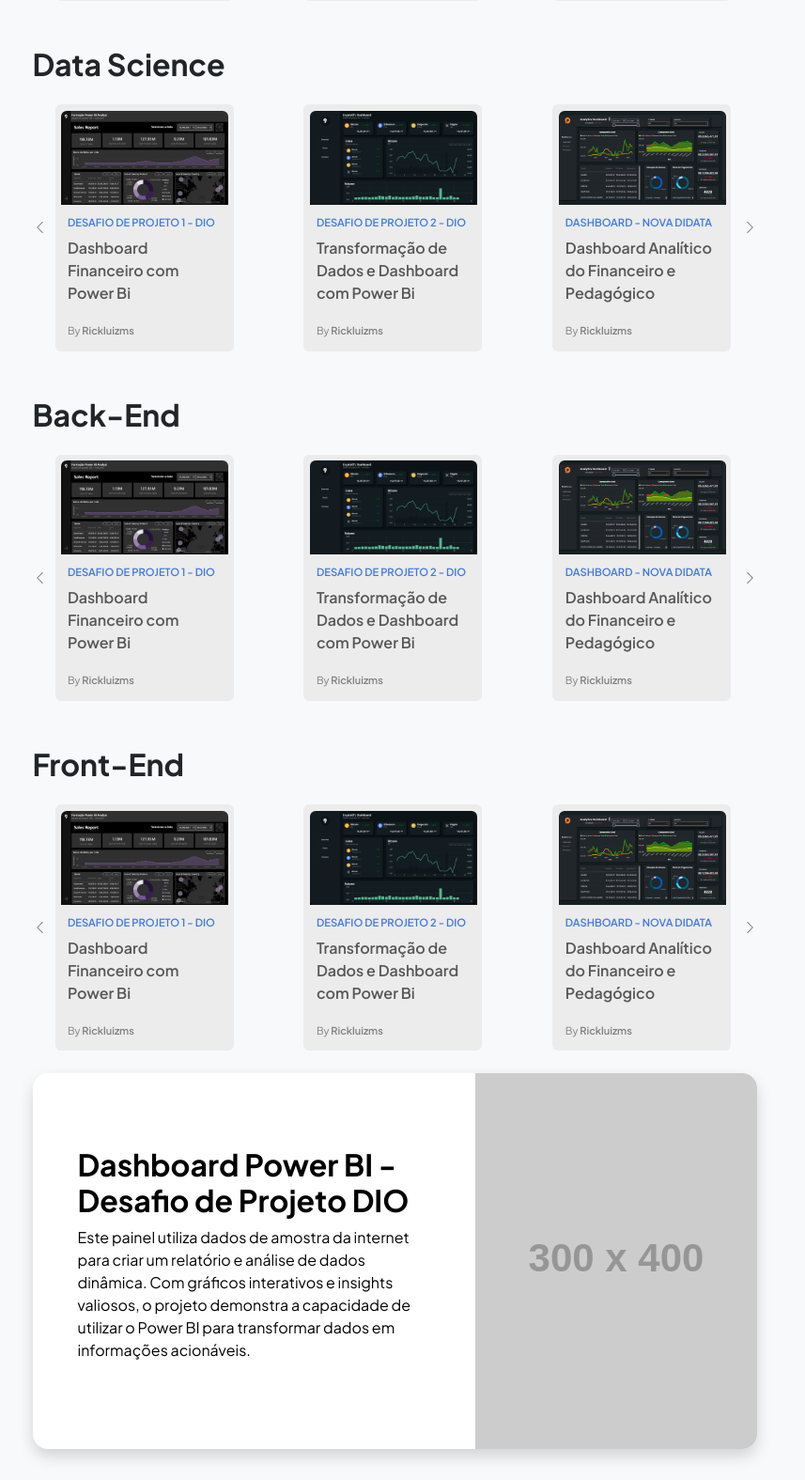
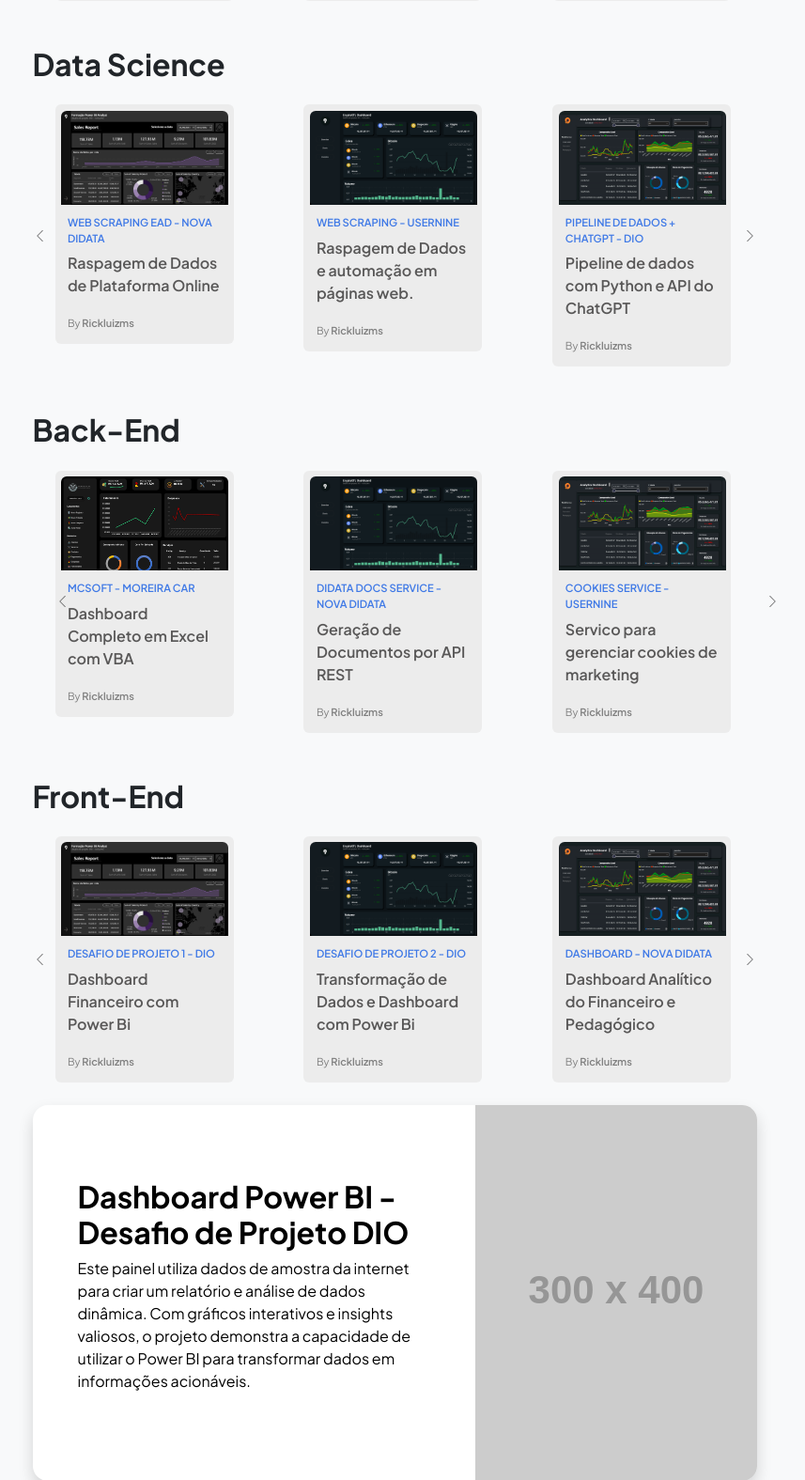
Before and after one commit to rickluizms/portfolio_me, a Flask app: page /projects in a window 1280 px wide. Shown: the part 549-2124 px from the top of the page at 94% size, without its empty margins (220-1077 px from the left). Run offline with Flask 3, Linux system fonts and the light colour scheme; grey boxes labelled with a size stand in for pictures from a placeholder-image service; some libraries are stand-ins or nearby versions.

Commit message:
Increase Data Science Projects

```diff
--- a/app.py
+++ b/app.py
@@ -68,11 +68,11 @@
 
 @app.route('/projects/backend1', methods=['GET'])
 def project_backend1():
-    return render_template('projects/back-endfrontend/backend1.html')
+    return render_template('projects/back-end/backend1.html')
 
 @app.route('/projects/backend2', methods=['GET'])
 def project_backend2():
-    return render_template('projects/back-endfrontend/backend2.html')
+    return render_template('projects/back-end/backend2.html')
 
 @app.route('/projects/backend3', methods=['GET'])
 def project_backend3():
@@ -98,5 +98,3 @@
 
 if __name__ == "__main__":
     app.run(debug=True)
-
-# Subir em HEROKU
--- a/templates/projects.html
+++ b/templates/projects.html
@@ -19,7 +19,7 @@
                             <div class="carousel-item active">
                                 <div class="row">
                                     <div class="col-md-4">
-                                        <a href="/projects/dashboard">
+                                        <a href="/projects/dashboard1">
                                             <div class="card-project">
                                                 <img class="card-image" src="../static/assets/dio01.png" alt="">
                                                 <div class="category"> Desafio de Projeto 1 - DIO </div>
@@ -74,11 +74,11 @@
                             <div class="carousel-item active">
                                 <div class="row">
                                     <div class="col-md-4">
-                                        <a href="/projects/dashboard">
+                                        <a href="/projects/dashboard1">
                                             <div class="card-project">
                                                 <img class="card-image" src="../static/assets/dio01.png" alt="">
-                                                <div class="category"> Desafio de Projeto 1 - DIO </div>
-                                                <div class="heading"> Dashboard Financeiro com Power Bi
+                                                <div class="category"> Web Scraping EAD - Nova Didata </div>
+                                                <div class="heading"> Raspagem de Dados de Plataforma Online
                                                     <div class="author"> By <span class="name">Rickluizms</span></div>
                                                 </div>
                                             </div>
@@ -89,8 +89,8 @@
                                         <a href="/projects/dashboard2">
                                             <div class="card-project">
                                                 <img class="card-image" src="../static/assets/dio02.png" alt="">
-                                                <div class="category"> Desafio de Projeto 2 - DIO </div>
-                                                <div class="heading"> Transformação de Dados e Dashboard com Power Bi
+                                                <div class="category"> Web Scraping - UserNine </div>
+                                                <div class="heading"> Raspagem de Dados e automação em páginas web.
                                                     <div class="author"> By <span class="name">Rickluizms</span></div>
                                                 </div>
                                             </div>
@@ -100,8 +100,8 @@
                                         <a href="/projects/dashboard3">
                                             <div class="card-project">
                                                 <img class="card-image" src="../static/assets/didata-dashboard-n3.png" alt="">
-                                                <div class="category"> Dashboard - Nova Didata </div>
-                                                <div class="heading"> Dashboard Analítico do Financeiro e Pedagógico
+                                                <div class="category"> Pipeline de Dados + ChatGPT - DIO </div>
+                                                <div class="heading"> Pipeline de dados com Python e API do ChatGPT
                                                     <div class="author"> By <span class="name">Rickluizms</span></div>
                                                 </div>
                                             </div>
@@ -115,8 +115,17 @@
                                     <div class="col-md-4">
                                         <div class="card-project">
                                             <div class="card-image"></div>
-                                            <div class="category"> Illustration </div>
-                                            <div class="heading"> A heading that must span over two lines
+                                            <div class="category"> Web Scraping Service - UserNine </div>
+                                            <div class="heading"> API Rest com Flask para controlar o serviço de web scraping
+                                                <div class="author"> By <span class="name">Rickluizms</span> 4 days ago</div>
+                                            </div>
+                                        </div>
+                                    </div>
+                                    <div class="col-md-4">
+                                        <div class="card-project">
+                                            <div class="card-image"></div>
+                                            <div class="category"> Machine Learning - UserNine </div>
+                                            <div class="heading"> Aplicativo de análise preditiva
                                                 <div class="author"> By <span class="name">Abi</span> 4 days ago</div>
                                             </div>
                                         </div>
@@ -124,8 +133,31 @@
                                     <div class="col-md-4">
                                         <div class="card-project">
                                             <div class="card-image"></div>
-                                            <div class="category"> Illustration </div>
+                                            <div class="category"> Machine Learning - UserNine </div>
                                             <div class="heading"> A heading that must span over two lines
+                                                <div class="author"> By <span class="name">Abi</span> 4 days ago</div>
+                                            </div>
+                                        </div>
+                                    </div>
+                                </div>
+                            </div>
+
+                            <div class="carousel-item">
+                                <div class="row">
+                                    <div class="col-md-4">
+                                        <div class="card-project">
+                                            <div class="card-image"></div>
+                                            <div class="category"> Analise Preditiva - UserNine </div>
+                                            <div class="heading"> Projeto de Analise Preditiva
+                                                <div class="author"> By <span class="name">Rickluizms</span> 4 days ago</div>
+                                            </div>
+                                        </div>
+                                    </div>
+                                    <div class="col-md-4">
+                                        <div class="card-project">
+                                            <div class="card-image"></div>
+                                            <div class="category"> Análise Descritiva - UserNine </div>
+                                            <div class="heading"> Projeto de Análise Descritiva
                                                 <div class="author"> By <span class="name">Abi</span> 4 days ago</div>
                                             </div>
                                         </div>
@@ -133,7 +165,39 @@
                                     <div class="col-md-4">
                                         <div class="card-project">
                                             <div class="card-image"></div>
-                                            <div class="category"> Illustration </div>
+                                            <div class="category"> Análise de Agrupamento (Clusterização) - UserNine </div>
+                                            <div class="heading"> Projeto de Analise de Agrupamento (Weka Experiments) - *Criar automação
+                                                <div class="author"> By <span class="name">Abi</span> 4 days ago</div>
+                                            </div>
+                                        </div>
+                                    </div>
+                                </div>
+                            </div>
+
+                            <div class="carousel-item">
+                                <div class="row">
+                                    <div class="col-md-4">
+                                        <div class="card-project">
+                                            <div class="card-image"></div>
+                                            <div class="category"> Analise Preditiva - UserNine </div>
+                                            <div class="heading"> API Rest com Flask para controlar o serviço de web scraping
+                                                <div class="author"> By <span class="name">Rickluizms</span> 4 days ago</div>
+                                            </div>
+                                        </div>
+                                    </div>
+                                    <div class="col-md-4">
+                                        <div class="card-project">
+                                            <div class="card-image"></div>
+                                            <div class="category"> Análise Descritiva - UserNine </div>
+                                            <div class="heading"> Aplicativo de análise preditiva
+                                                <div class="author"> By <span class="name">Abi</span> 4 days ago</div>
+                                            </div>
+                                        </div>
+                                    </div>
+                                    <div class="col-md-4">
+                                        <div class="card-project">
+                                            <div class="card-image"></div>
+                                            <div class="category"> Análise de Agrupamento (Clusterização) - UserNine </div>
                                             <div class="heading"> A heading that must span over two lines
                                                 <div class="author"> By <span class="name">Abi</span> 4 days ago</div>
                                             </div>
@@ -162,11 +226,11 @@
                             <div class="carousel-item active">
                                 <div class="row">
                                     <div class="col-md-4">
-                                        <a href="/projects/dashboard">
+                                        <a href="/projects/backend1">
                                             <div class="card-project">
-                                                <img class="card-image" src="../static/assets/dio01.png" alt="">
-                                                <div class="category"> Desafio de Projeto 1 - DIO </div>
-                                                <div class="heading"> Dashboard Financeiro com Power Bi
+                                                <img class="card-image" src="../static/assets/mcsoft.png" alt="">
+                                                <div class="category"> McSoft - Moreira Car </div>
+                                                <div class="heading"> Dashboard Completo em Excel com VBA
                                                     <div class="author"> By <span class="name">Rickluizms</span></div>
                                                 </div>
                                             </div>
@@ -174,22 +238,22 @@
                                     </div>
 
                                     <div class="col-md-4">
-                                        <a href="/projects/dashboard2">
+                                        <a href="/projects/backend2">
                                             <div class="card-project">
                                                 <img class="card-image" src="../static/assets/dio02.png" alt="">
-                                                <div class="category"> Desafio de Projeto 2 - DIO </div>
-                                                <div class="heading"> Transformação de Dados e Dashboard com Power Bi
+                                                <div class="category"> Didata Docs Service - Nova Didata </div>
+                                                <div class="heading"> Geração de Documentos por API REST
                                                     <div class="author"> By <span class="name">Rickluizms</span></div>
                                                 </div>
                                             </div>
                                         </a>
                                     </div>
                                     <div class="col-md-4">
-                                        <a href="/projects/dashboard3">
+                                        <a href="/projects/backend3">
                                             <div class="card-project">
                                                 <img class="card-image" src="../static/assets/didata-dashboard-n3.png" alt="">
-                                                <div class="category"> Dashboard - Nova Didata </div>
-                                                <div class="heading"> Dashboard Analítico do Financeiro e Pedagógico
+                                                <div class="category"> Cookies Service - UserNine </div>
+                                                <div class="heading"> Servico para gerenciar cookies de marketing
                                                     <div class="author"> By <span class="name">Rickluizms</span></div>
                                                 </div>
                                             </div>
@@ -203,9 +267,9 @@
                                     <div class="col-md-4">
                                         <div class="card-project">
                                             <div class="card-image"></div>
-                                            <div class="category"> Illustration </div>
-                                            <div class="heading"> A heading that must span over two lines
-                                                <div class="author"> By <span class="name">Abi</span> 4 days ago</div>
+                                            <div class="category"> Disc Service - UserNine </div>
+                                            <div class="heading"> API de Formulário de Correção de Teste DISC
+                                                <div class="author"> By <span class="name">Rickluizms</span</div>
                                             </div>
                                         </div>
                                     </div>
@@ -250,7 +314,7 @@
                             <div class="carousel-item active">
                                 <div class="row">
                                     <div class="col-md-4">
-                                        <a href="/projects/dashboard">
+                                        <a href="/projects/dashboard1">
                                             <div class="card-project">
                                                 <img class="card-image" src="../static/assets/dio01.png" alt="">
                                                 <div class="category"> Desafio de Projeto 1 - DIO </div>
```
Also changed, not shown: static/assets/mcsoft.png.
